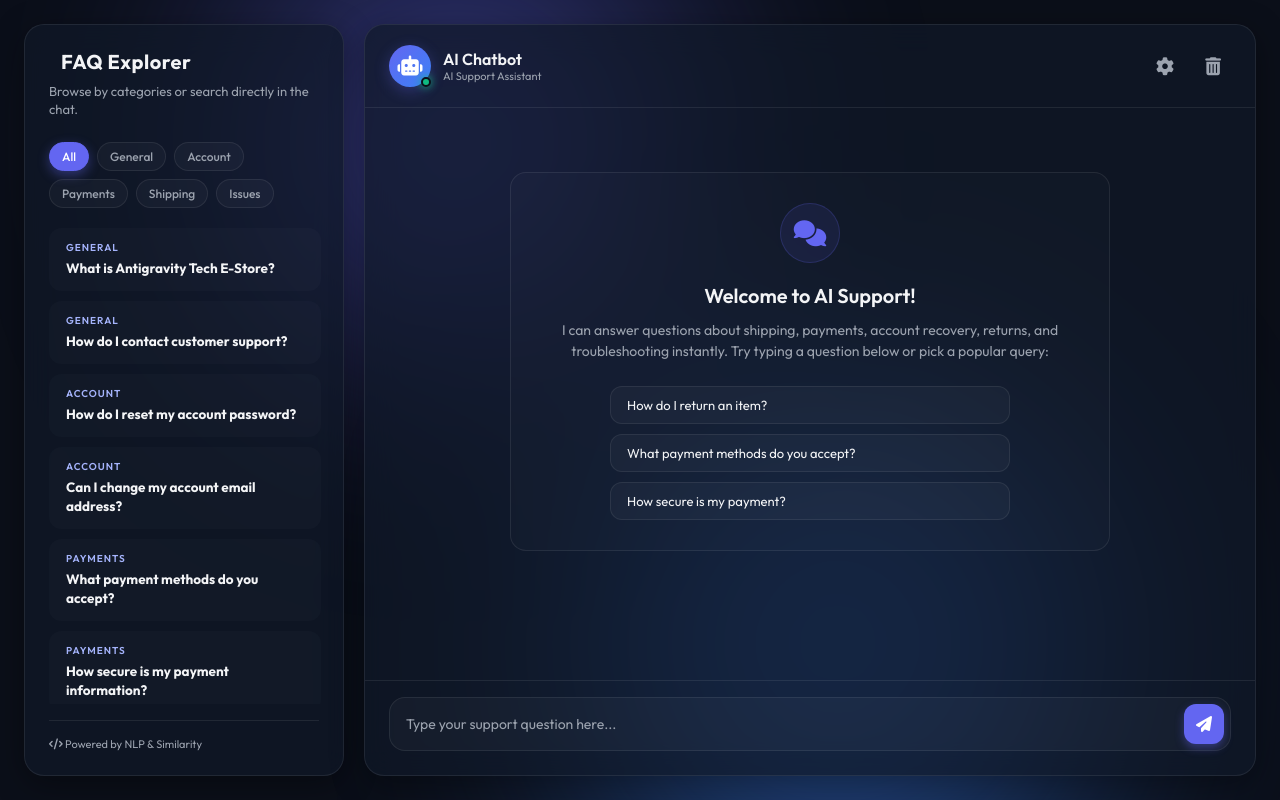
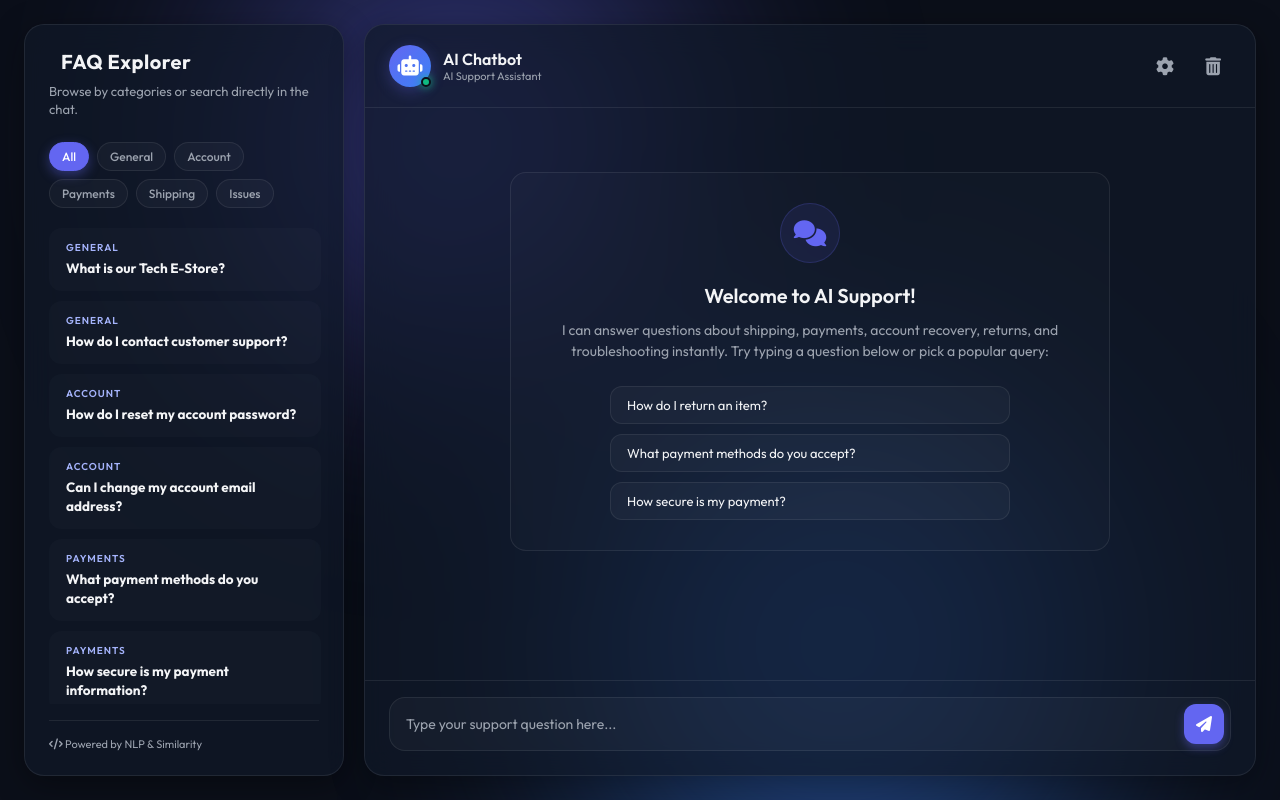
Before and after one commit to luckyghanghas/ai-chatbot, a Flask app: page / in a window 1280 px wide. Run offline with Flask 3, Linux system fonts and the light colour scheme.

Commit message:
docs: remove Antigravity E-Store branding in favor of generic Tech E-Store

```diff
--- a/app.py
+++ b/app.py
@@ -204,7 +204,7 @@ def chat():
     # Build shared prompt for all AI backends
     context_string = "\n".join([f"Q: {f['question']}\nA: {f['answer']}" for f in faqs])
     ai_prompt = (
-        "You are an intelligent FAQ chatbot assistant for Antigravity Tech E-Store.\n"
+        "You are an intelligent FAQ chatbot assistant for our Tech E-Store.\n"
         "Here is the database of official FAQs:\n"
         f"{context_string}\n\n"
         f"User Question: \"{user_message}\"\n\n"
@@ -275,7 +275,7 @@ def chat():
     # No match and no API key — keyless fallback
     context_string_short = "\n".join([f"Q: {f['question']}\nA: {f['answer']}" for f in faqs[:5]])
     prompt = (
-        "You are an FAQ chatbot assistant for Antigravity Tech E-Store.\n"
+        "You are an FAQ chatbot assistant for our Tech E-Store.\n"
         "Here is the database of official FAQs:\n"
         f"{context_string_short}\n\n"
         f"User Question: \"{user_message}\"\n\n"
@@ -295,7 +295,7 @@ def chat():
     def call_pollinations(user_msg):
         import urllib.parse
         encoded = urllib.parse.quote(user_msg)
-        url = f"https://text.pollinations.ai/{encoded}?model=openai&system=You+are+a+helpful+FAQ+assistant+for+Antigravity+Tech+E-Store.+Be+concise+and+professional."
+        url = f"https://text.pollinations.ai/{encoded}?model=openai&system=You+are+a+helpful+FAQ+assistant+for+our+Tech+E-Store.+Be+concise+and+professional."
         req = urllib.request.Request(url, headers={"User-Agent": "Mozilla/5.0"})
         with urllib.request.urlopen(req, timeout=15) as r:
             return r.read().decode('utf-8').strip()
--- a/faqs.json
+++ b/faqs.json
@@ -2,15 +2,15 @@
   {
     "id": 1,
     "category": "General",
-    "question": "What is Antigravity Tech E-Store?",
-    "answer": "Antigravity Tech E-Store is a premium online marketplace offering cutting-edge gadgets, smart home devices, and developer-focused accessories with rapid global shipping.",
+    "question": "What is our Tech E-Store?",
+    "answer": "Our Tech E-Store is a premium online marketplace offering cutting-edge gadgets, smart home devices, and developer-focused accessories with rapid global shipping.",
     "tags": ["about", "company", "who are you", "what is this"]
   },
   {
     "id": 2,
     "category": "General",
     "question": "How do I contact customer support?",
-    "answer": "You can reach our 24/7 customer support team via email at support@antigravitytech.com, through our live chat widget on the website, or by calling our toll-free number at 1-800-555-0199.",
+    "answer": "You can reach our 24/7 customer support team via email at support@tech-estore.com, through our live chat widget on the website, or by calling our toll-free number at 1-800-555-0199.",
     "tags": ["contact", "support", "help", "email", "phone", "call"]
   },
   {
@@ -66,14 +66,14 @@
     "id": 10,
     "category": "Troubleshooting",
     "question": "Why is my tracking link not working?",
-    "answer": "Tracking links can take up to 24-48 hours after shipment to activate in the carrier's system. If your link is still invalid after 48 hours, please reach out to support@antigravitytech.com.",
+    "answer": "Tracking links can take up to 24-48 hours after shipment to activate in the carrier's system. If your link is still invalid after 48 hours, please reach out to support@tech-estore.com.",
     "tags": ["tracking error", "invalid link", "shipment tracking", "delivery status"]
   },
   {
     "id": 11,
     "category": "Troubleshooting",
     "question": "My order arrived damaged. What should I do?",
-    "answer": "We apologize for the inconvenience! Please take photos of the damaged item and the packaging, then contact us immediately at support@antigravitytech.com with your order number. We will arrange a free replacement.",
+    "answer": "We apologize for the inconvenience! Please take photos of the damaged item and the packaging, then contact us immediately at support@tech-estore.com with your order number. We will arrange a free replacement.",
     "tags": ["damaged", "broken", "wrong item", "faulty", "replacement"]
   }
 ]
--- a/templates/index.html
+++ b/templates/index.html
@@ -3,7 +3,7 @@
 <head>
     <meta charset="UTF-8">
     <meta name="viewport" content="width=device-width, initial-scale=1.0">
-    <title>FAQ Intelligent Chatbot - Antigravity Tech</title>
+    <title>FAQ Intelligent Chatbot - AI Chatbot</title>
     <!-- Google Fonts -->
     <link rel="preconnect" href="https://fonts.googleapis.com">
     <link rel="preconnect" href="https://fonts.gstatic.com" crossorigin>
```
